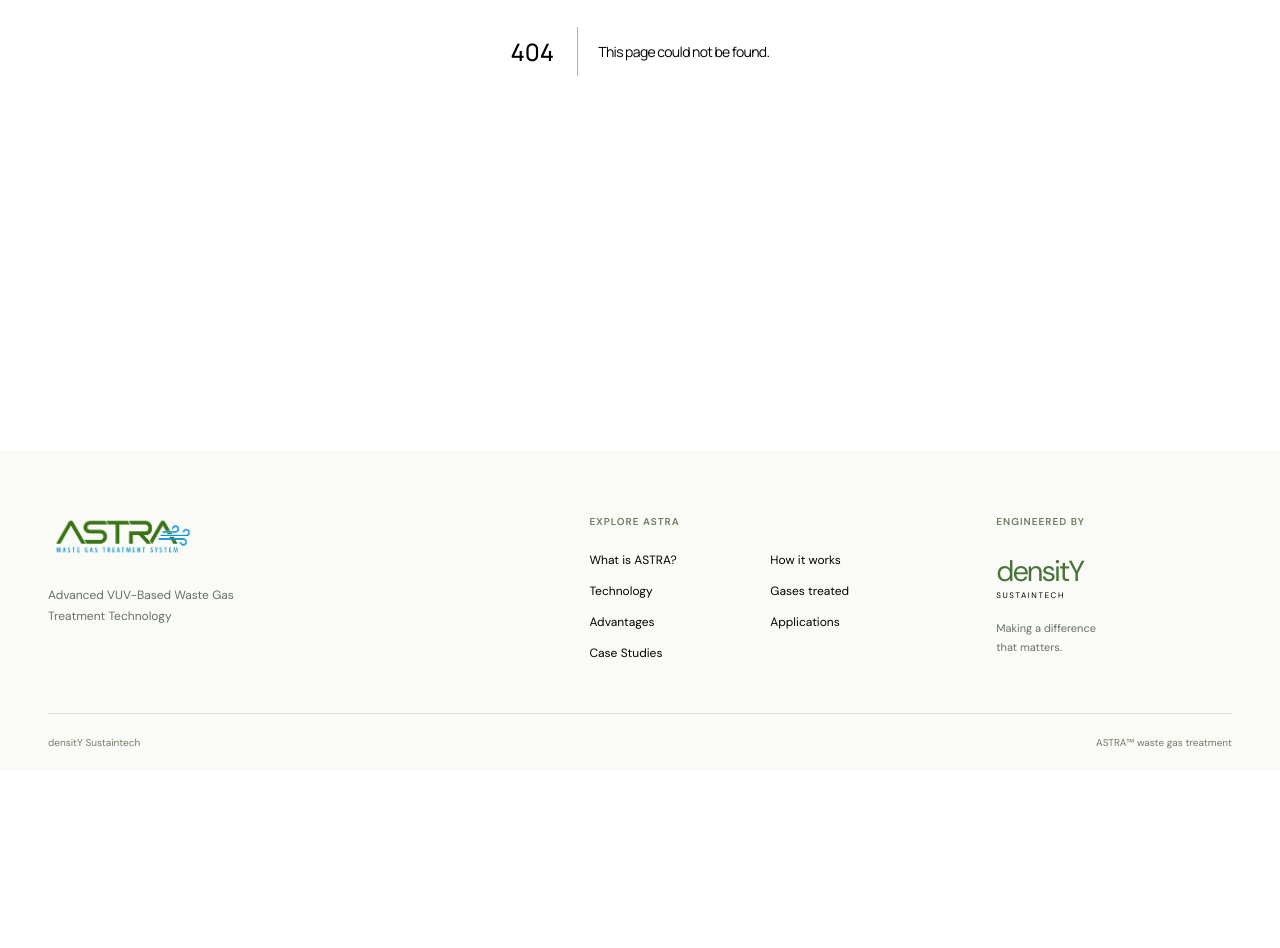
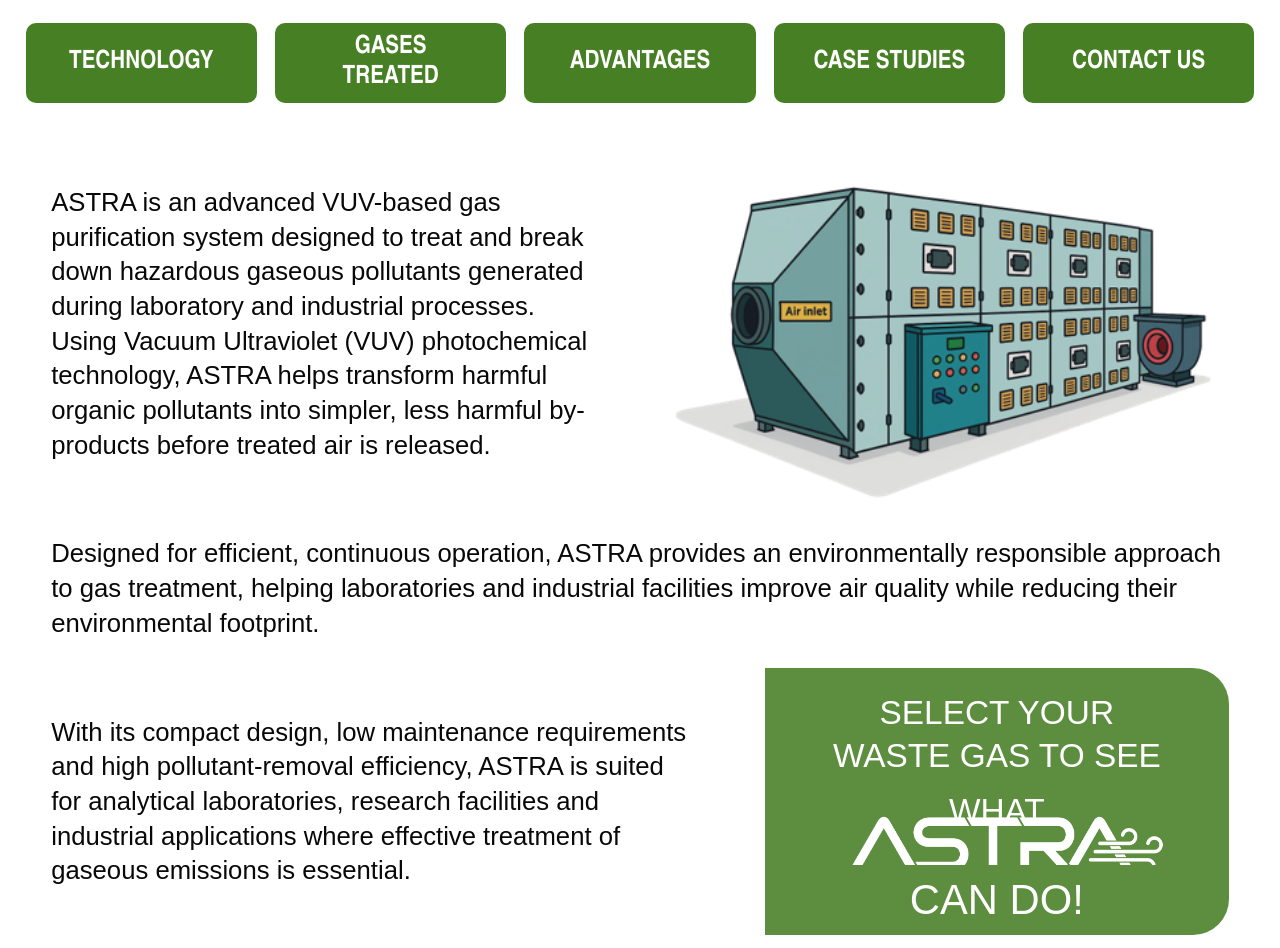
Before and after one commit to sonaliharansingh/density, a Next.js app: page /home-v2 in a window 1280 px wide. Before the commit this address had no page. Shown: the part 464-1412 px from the top of the page. Before the commit the page ends 1235 px from the top, so only its background shows below. Built offline with nearby package versions, Linux system fonts and the light colour scheme.

Commit message:
new home page added

```diff
--- /dev/null
+++ b/app/home-v2/page.module.css
@@ -0,0 +1,208 @@
+/* The presence of this route's scoped class gates every shell override, even
+   when Next.js retains this stylesheet after navigating to another page. */
+:global(body):has(.page) {
+  background: #fff;
+}
+
+:global(body):has(.page) > :global(.site-header),
+:global(body):has(.page) > :global(.site-footer) {
+  display: none;
+}
+
+.page {
+  container-type: inline-size;
+  width: 100%;
+  margin: 0;
+  padding: clamp(12px, 2vw, 32px);
+  background: #fff;
+  color: #080808;
+  font-family: Arial, Helvetica, sans-serif;
+}
+
+.srOnly {
+  position: absolute;
+  width: 1px;
+  height: 1px;
+  padding: 0;
+  overflow: hidden;
+  clip-path: inset(50%);
+  white-space: nowrap;
+}
+
+.banner {
+  margin: 0;
+}
+
+.banner img, .footer img {
+  display: block;
+  width: 100%;
+  height: auto;
+}
+
+.navigation {
+  display: grid;
+  grid-template-columns: repeat(5, minmax(0, 1fr));
+  gap: clamp(8px, 1.4vw, 20px);
+  margin: 24px 0 32px;
+}
+
+.navigation a {
+  display: flex;
+  align-items: center;
+  justify-content: center;
+  min-height: clamp(48px, 5cqw, 86px);
+  padding: 10px 8px;
+  border-radius: 10px;
+  background: #477f25;
+  color: white;
+  font-family: "Arial Narrow", Arial, sans-serif;
+  font-size: clamp(14px, 2.05cqw, 36px);
+  font-weight: 600;
+  line-height: 1.2;
+  text-align: center;
+  text-transform: uppercase;
+}
+
+.navigation a:hover, .gasLink:hover {
+  background: #35651b;
+}
+
+.content {
+  margin: 0 clamp(8px, 2vw, 32px);
+  font-size: clamp(15.3px, 2.09cqw, 36px);
+}
+
+.content p {
+  margin: 0;
+  line-height: 1.35;
+}
+
+.intro {
+  display: grid;
+  grid-template-columns: 1fr 1.04fr;
+  gap: clamp(24px, 4vw, 64px);
+  align-items: center;
+}
+
+.machine {
+  display: block;
+  width: 100%;
+  max-width: 560px;
+  justify-self: center;
+  height: auto;
+}
+
+.content .description {
+  margin-top: 24px;
+}
+
+.bottom {
+  display: grid;
+  grid-template-columns: 1.4fr 1fr;
+  gap: clamp(24px, 5vw, 80px);
+  align-items: center;
+  margin-top: 28px;
+  margin-bottom: 32px;
+}
+
+.gasLink {
+  display: block;
+  position: relative;
+  container-type: inline-size;
+  width: 100%;
+  max-width: 480px;
+  justify-self: center;
+  margin-top: 0;
+  aspect-ratio: 392 / 225;
+  padding: 0;
+  border-radius: 0 36px 36px 0;
+  background: #5d8e40;
+  color: #fff;
+  text-align: center;
+  text-transform: uppercase;
+  line-height: 1.18;
+}
+
+.gasPrompt {
+  position: absolute;
+  top: 9%;
+  left: 0;
+  width: 100%;
+  font-size: 7.2cqw;
+  line-height: 1.28;
+}
+
+.gasLogo {
+  position: absolute;
+  top: 49%;
+  left: 14%;
+  width: 76%;
+  height: 25%;
+  overflow: hidden;
+}
+
+.gasLink img {
+  display: block;
+  width: 100%;
+  height: auto;
+  filter: brightness(0) invert(1);
+}
+
+.what {
+  position: absolute;
+  z-index: 1;
+  top: 46%;
+  left: 0;
+  width: 100%;
+  font-size: 7.2cqw;
+}
+
+.canDo {
+  position: absolute;
+  bottom: 4%;
+  left: 0;
+  width: 100%;
+  font-size: 9cqw;
+}
+
+.footer {
+  margin-top: 32px;
+}
+
+.contact {
+  display: none;
+  margin: 24px 6%;
+  font-size: 14px;
+}
+
+.contact:target {
+  display: block;
+}
+
+.contact h2 {
+  font-size: 22px;
+  letter-spacing: normal;
+}
+
+.contact a {
+  color: #35651b;
+  text-decoration: underline;
+}
+
+@media (max-width: 640px) {
+  .navigation {
+    grid-template-columns: repeat(3, 1fr);
+    gap: 6px;
+  }
+
+  .navigation a {
+    min-height: 44px;
+    font-size: 13px;
+  }
+
+  .content { font-size: 15.3px; }
+  .intro, .bottom { grid-template-columns: 1fr; gap: 16px; }
+  .machine { width: 85%; margin: 0 auto; }
+  .content .description { margin-top: 14px; }
+  .gasLink { max-width: 280px; margin: 8px auto; }
+}
--- /dev/null
+++ b/app/home-v2/page.tsx
@@ -0,0 +1,79 @@
+import type { Metadata } from "next";
+import Image from "next/image";
+import Link from "next/link";
+import banner from "@/public/images/ASTRA Main Banner.png";
+import footerBanner from "@/public/images/ASTRA Footer Banner.png";
+import machine from "@/public/images/Astra Line Drawing.png";
+import logo from "@/public/images/ASTRA Logo.png";
+import styles from "./page.module.css";
+
+export const metadata: Metadata = {
+  title: "ASTRA | Homepage V2 Review",
+  robots: { index: false, follow: false },
+};
+
+export default function HomeV2() {
+  return (
+    <main id="main-content" className={styles.page}>
+      <h1 className={styles.srOnly}>ASTRA Waste Gas Treatment System</h1>
+      <header className={styles.banner}>
+        <Link href="/home-v2" aria-label="ASTRA home version 2">
+          <Image src={banner} alt="ASTRA by densitY Sustaintech — Waste Gas Treatment System" sizes="100vw" preload />
+        </Link>
+      </header>
+
+      <nav className={styles.navigation} aria-label="ASTRA navigation">
+        <Link href="/technology">Technology</Link>
+        <Link href="/gases-treated">Gases<br />Treated</Link>
+        <Link href="/advantages">Advantages</Link>
+        <Link href="/case-studies">Case Studies</Link>
+        <a href="#contact-v2">Contact Us</a>
+      </nav>
+
+      <section className={styles.content} aria-label="About ASTRA">
+        <div className={styles.intro}>
+          <p>
+            ASTRA is an advanced VUV-based gas purification system designed to treat and
+            break down hazardous gaseous pollutants generated during laboratory and
+            industrial processes. Using Vacuum Ultraviolet (VUV) photochemical
+            technology, ASTRA helps transform harmful organic pollutants into simpler,
+            less harmful by-products before treated air is released.
+          </p>
+          <Image className={styles.machine} src={machine} alt="ASTRA gas purification unit with air inlet, control panels and outlet fan" sizes="(max-width: 640px) 80vw, (max-width: 1280px) 44vw, 560px" />
+        </div>
+
+        <p className={styles.description}>
+          Designed for efficient, continuous operation, ASTRA provides an environmentally
+          responsible approach to gas treatment, helping laboratories and industrial
+          facilities improve air quality while reducing their environmental footprint.
+        </p>
+
+        <div className={styles.bottom}>
+          <p>
+            With its compact design, low maintenance requirements and high pollutant-removal
+            efficiency, ASTRA is suited for analytical laboratories, research facilities
+            and industrial applications where effective treatment of gaseous emissions
+            is essential.
+          </p>
+          <Link className={styles.gasLink} href="/gases-treated" aria-label="Select your waste gas to see what ASTRA can do">
+            <span className={styles.gasPrompt}>Select your<br />waste gas to see</span>
+            <span className={styles.what}>what</span>
+            <span className={styles.gasLogo}>
+              <Image src={logo} alt="ASTRA" sizes="(max-width: 640px) 213px, 365px" />
+            </span>
+            <span className={styles.canDo}>can do!</span>
+          </Link>
+        </div>
+      </section>
+
+      <footer className={styles.footer}>
+        <Image src={footerBanner} alt="Making a difference that matters!" sizes="100vw" />
+      </footer>
+      <section id="contact-v2" className={styles.contact} aria-labelledby="contact-title">
+        <h2 id="contact-title">Contact densitY Sustaintech</h2>
+        <p>Contact details will be available soon.</p>
+        <a href="#main-content">Back to ASTRA</a>
+      </section>
+    </main>
+  );
+}
```
Also changed, not shown: public/images/densitY_Sustaintech_Logo.png (added).
